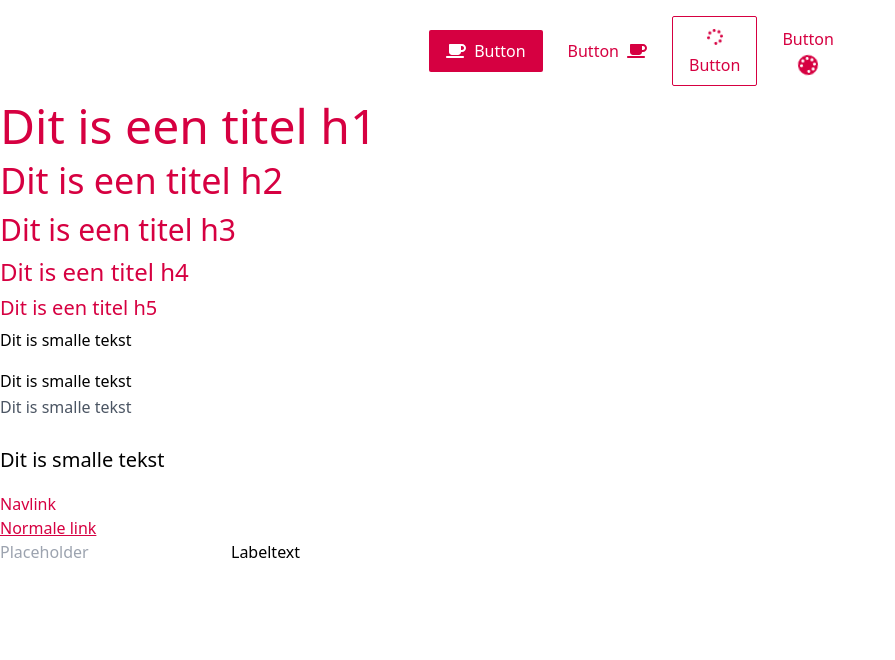
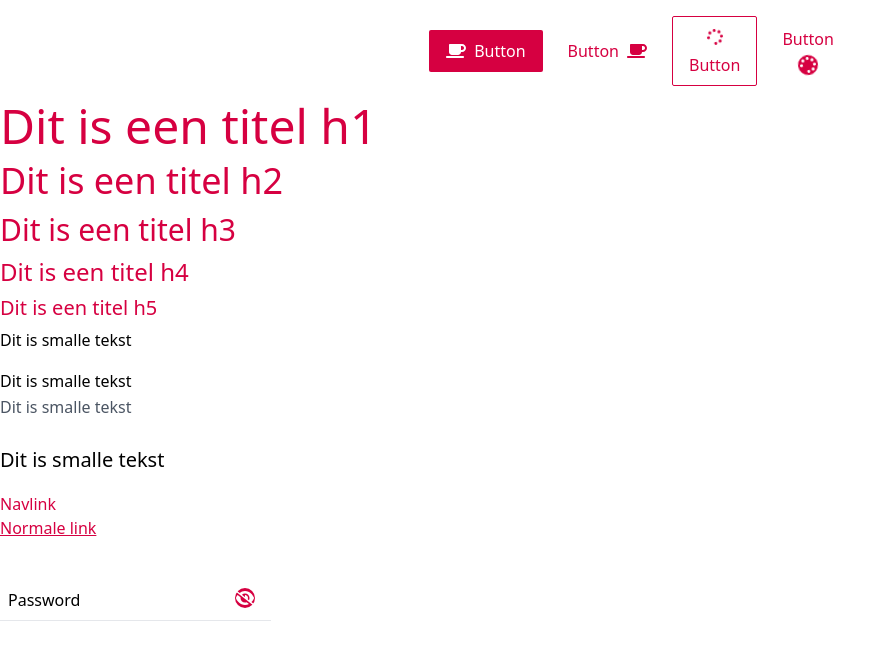
Before and after one commit to MikeZone121/MarketHub, a React (Vite) app: page / in a window 1280 px wide. Shown: the top 660 px of the page, without its empty margins (0-895 px from the left). Built offline with nearby package versions, Linux system fonts and the light colour scheme.

Commit message:
feat: implemented password component

```diff
--- a/index.html
+++ b/index.html
@@ -2,7 +2,7 @@
 <html lang="en">
   <head>
     <meta charset="UTF-8" />
-    <link rel="icon" type="image/svg+xml" href="/public/images/branding/favicon.png" />
+    <link rel="icon" type="image/svg+xml" href="images/branding/favicon.png" />
     <meta name="viewport" content="width=device-width, initial-scale=1.0" />
     <title>MarketHub</title>
   </head>
--- a/src/App.tsx
+++ b/src/App.tsx
@@ -73,16 +73,17 @@ function App() {
         className="tw-underline"
         text="Normale link"
       />
-      <br />
+      <div className="tw-mt-10">
         <InputField
           onChange={change}
           id="test"
           name="Name"
-        label="Labeltext"
+          label="Password"
           value={val}
-        type={InputFieldTypesEnum.TEXT}
+          type={InputFieldTypesEnum.PASSWORD}
           placeholder="Placeholder"
         />
+      </div>
     </div>
   );
 }
--- a/src/components/Button/index.tsx
+++ b/src/components/Button/index.tsx
@@ -55,10 +55,10 @@ function Button({
         <span
           className={clsx(
             isLoading && "tw-animate-spin",
-            iconPosition === PositionEnum.LEFT && "tw-mr-2",
-            iconPosition === PositionEnum.RIGHT && "tw-ml-2",
-            iconPosition === PositionEnum.TOP && "tw-mb-1",
-            iconPosition === PositionEnum.BOTTOM && "tw-mt-1",
+            iconPosition === PositionEnum.LEFT && text && "tw-mr-2",
+            iconPosition === PositionEnum.RIGHT && text && "tw-ml-2",
+            iconPosition === PositionEnum.TOP && text && "tw-mb-1",
+            iconPosition === PositionEnum.BOTTOM && text && "tw-mt-1",
             variant === BtnVariantEnum.TEXTICON &&
               "tw-bg-primary tw-text-white tw-rounded-full tw-w-5 tw-h-5 tw-p-1 tw-flex tw-items-center tw-justify-center"
           )}
--- a/src/components/Button/types.ts
+++ b/src/components/Button/types.ts
@@ -12,7 +12,7 @@ export interface ButtonProps {
 }
 
 export enum PositionEnum {
-  LEFT = "lefst",
+  LEFT = "left",
   RIGHT = "right",
   BOTTOM = "bottom",
   TOP = "top",
--- a/src/components/InputField/Password.tsx
+++ /dev/null
@@ -1,7 +0,0 @@
-import React from "react";
-
-function Password() {
-  return <></>;
-}
-
-export default Password;
--- /dev/null
+++ b/src/components/InputField/TogglePassword.tsx
@@ -0,0 +1,23 @@
+import Button from "../Button";
+import { BtnVariantEnum } from "../Button/types";
+import { InputFieldTypesEnum } from "./types";
+import { faEye, faEyeSlash } from "@fortawesome/free-solid-svg-icons";
+
+function TogglePassword({
+  onClick,
+  type,
+}: {
+  onClick: () => void;
+  type: InputFieldTypesEnum;
+}) {
+  return (
+    <Button
+      onClick={onClick}
+      icon={type === InputFieldTypesEnum.TEXT ? faEye : faEyeSlash}
+      classNames="tw-absolute tw-top-0 tw-right-0 tw-border-0 tw-px-0 hover:tw-shadow-none hover:tw-border-0 hover:tw-bg-transparent"
+      variant={BtnVariantEnum.TEXTICON}
+    />
+  );
+}
+
+export default TogglePassword;
--- a/src/components/InputField/index.tsx
+++ b/src/components/InputField/index.tsx
@@ -1,16 +1,21 @@
+import { useState } from "react";
+import TogglePassword from "./TogglePassword";
 import { InputFieldProps, InputFieldTypesEnum } from "./types";
 import { clsx } from "clsx";
 
-function InputField({
-  label,
-  id,
-  placeholder,
-  value,
-  name,
-  className,
-  onChange,
-  type = InputFieldTypesEnum.TEXT,
-}: InputFieldProps) {
+function InputField(props: InputFieldProps) {
+  const { id, name, label, className, placeholder, value, onChange } = props;
+  const [type, setType] = useState(props.type || InputFieldTypesEnum.TEXT);
+  const togglePassword = () => {
+    setType(
+      type === InputFieldTypesEnum.PASSWORD
+        ? InputFieldTypesEnum.TEXT
+        : InputFieldTypesEnum.PASSWORD
+    );
+  };
+
+  const [isFocused, setIsFocused] = useState(false);
+
   const typeClassName = clsx(
     type === InputFieldTypesEnum.TEXT && "",
     type === InputFieldTypesEnum.PASSWORD && "",
@@ -21,20 +26,41 @@ function InputField({
     type === InputFieldTypesEnum.DATE_TIME && ""
   );
   return (
-    <>
+    <div className="tw-relative tw-inline-block">
+      <label className="" htmlFor={id}>
+        {props.type === InputFieldTypesEnum.PASSWORD && (
+          <TogglePassword onClick={() => togglePassword()} type={type} />
+        )}
         <input
           type={type}
           id={id}
           name={name}
           value={value}
-        className={clsx("", typeClassName, className)}
-        placeholder={placeholder}
+          onFocus={() => {
+            setIsFocused(true);
+          }}
+          onBlur={() => {
+            setIsFocused(false);
+          }}
+          className={clsx(
+            "tw-border-b tw-border-grey-800 tw-p-2 focus-within:!tw-outline-gray-300 focus-within:tw-outline-0 tw-pr-8",
+            typeClassName,
+            className
+          )}
           onChange={onChange}
         />
-      <label className="" htmlFor={id}>
+        <span
+          className={clsx(
+            isFocused || value
+              ? "tw-absolute tw-left-2 tw--top-4 tw-bg-white"
+              : "tw-absolute tw-left-2 tw-top-2",
+            "tw-duration-100 tw-transition-all tw-ease-in-out"
+          )}
+        >
           {label}
+        </span>
       </label>
-    </>
+    </div>
   );
 }
 
```
Lines whose indentation alone changed are shown as unchanged.
